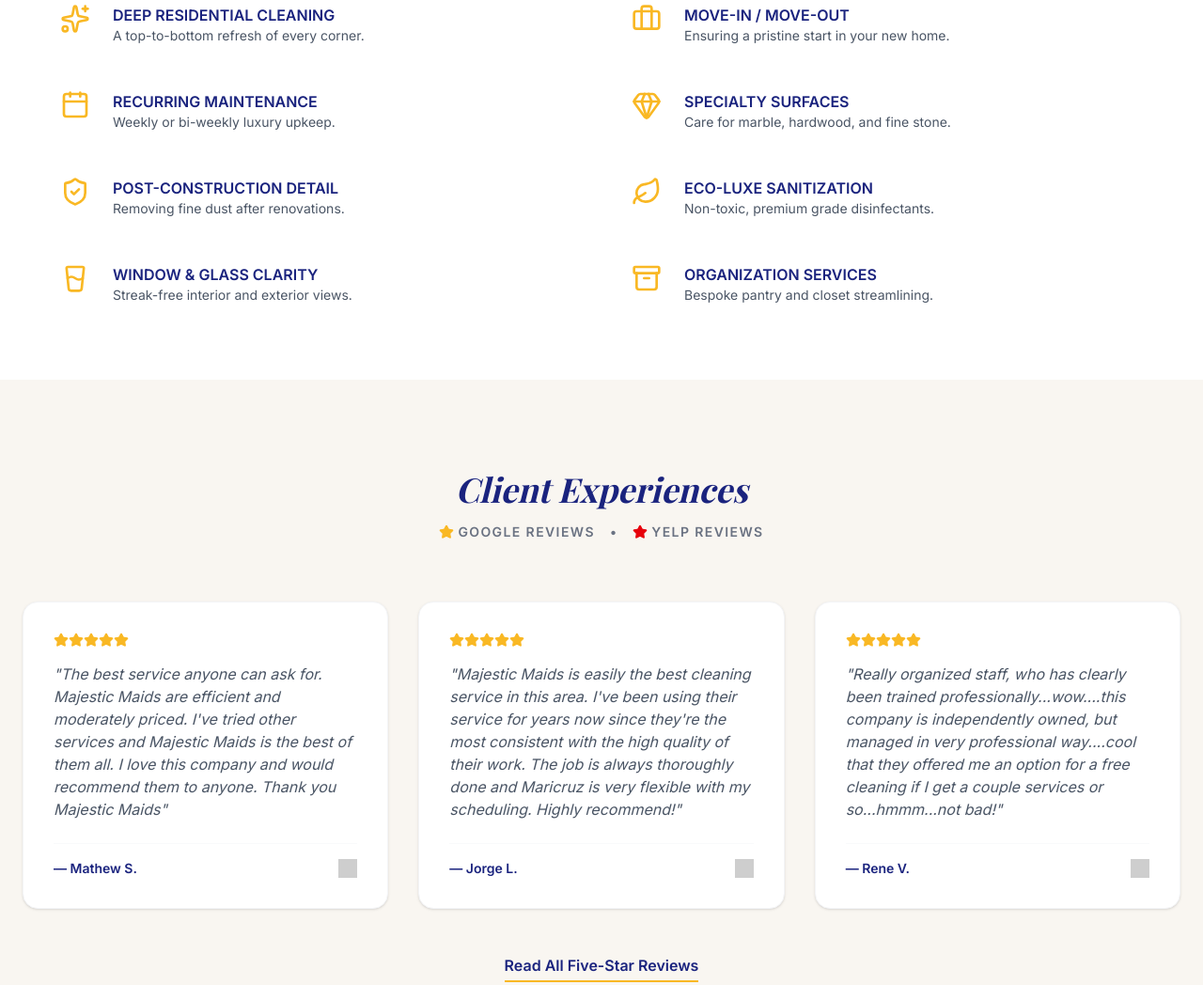
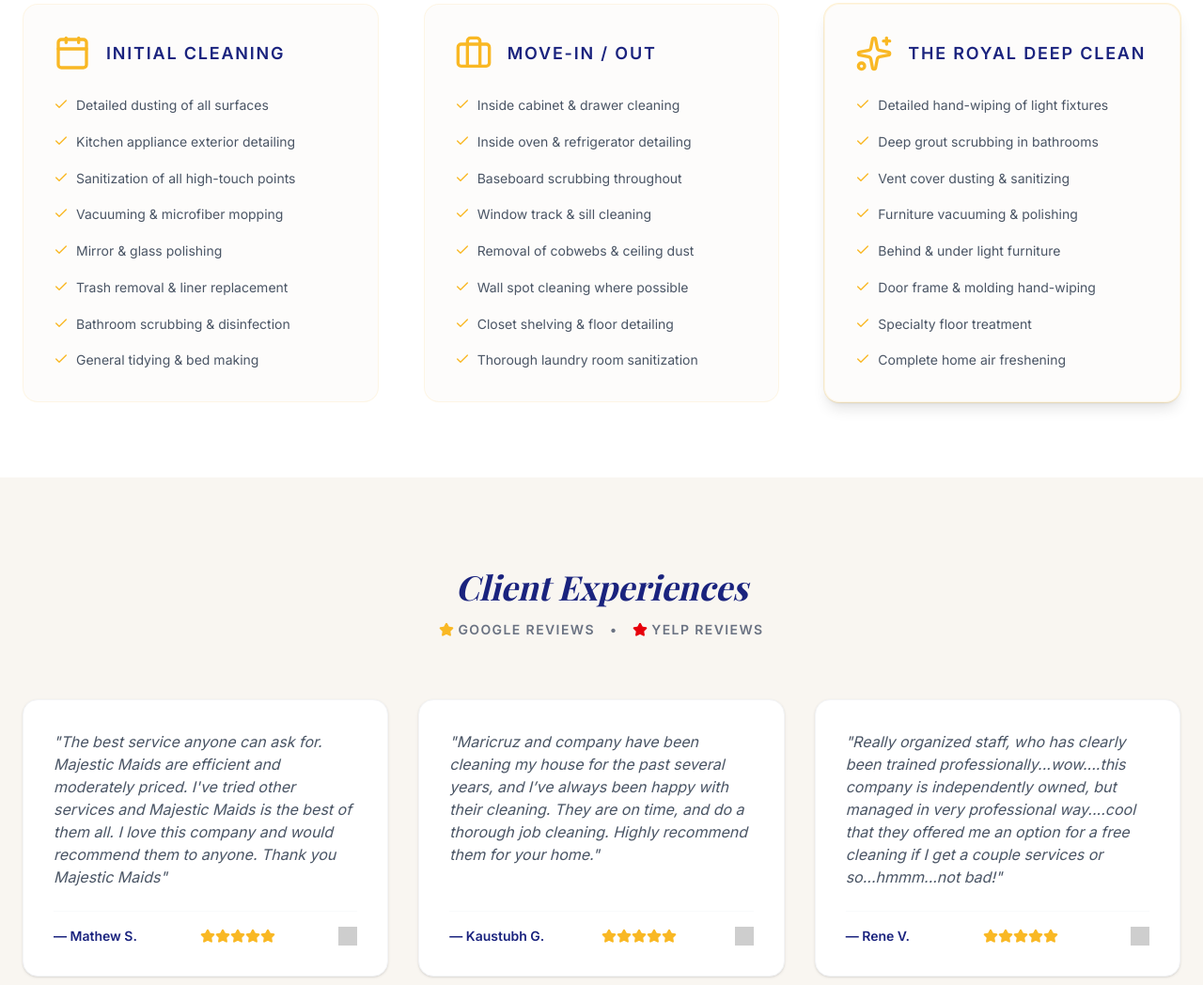
Before and after one commit to je-lopez/je-lopez.github.io, a website built with Vite: page index.html in a window 1280 px wide. Shown: the part 820-1868 px from the top of the page at 94% size. Built offline with nearby package versions, Linux system fonts and the light colour scheme; grey boxes are pictures that could not be loaded; files whose address does not match are found by name; a web font is replaced by a local one.

Commit message:
add context to Cleaning for a Reason section

```diff
--- a/index.html
+++ b/index.html
@@ -17,7 +17,6 @@
       <div id="nav-menu" class="hidden lg:flex space-x-8 font-medium items-center text-sm uppercase tracking-widest">
         <a href="#services" class="nav-link hover:text-brand-gold transition">Services</a>
         <a href="#reviews" class="nav-link hover:text-brand-gold transition">Reviews</a>
-        <a href="#mission" class="nav-link hover:text-brand-gold transition">Our Mission</a>
         <a href="#charity" class="nav-link hover:text-brand-gold transition">Cleaning for a Reason</a>
         <a href="#about" class="nav-link hover:text-brand-gold transition">About Us</a>
         <a href="#contact" class="bg-brand-gold text-brand-purple px-6 py-2 rounded-full font-bold hover:bg-white transition-all">Book Quote</a>
@@ -38,42 +37,57 @@
   <section id="services" class="py-20 bg-white reveal">
     <div class="container mx-auto px-6">
       <h3 class="text-4xl font-serif text-center mb-16">Our Services</h3>
-      <div class="grid md:grid-cols-2 gap-x-16 gap-y-12 max-w-6xl mx-auto">
-        <div class="space-y-12">
-          <div class="flex gap-6 items-start">
-            <i data-lucide="sparkles" class="text-brand-gold w-8 h-8 shrink-0"></i>
-            <div><h4 class="font-bold uppercase">Deep Residential Cleaning</h4><p class="text-gray-600 text-sm">A top-to-bottom refresh of every corner.</p></div>
+
+      <div class="grid lg:grid-cols-3 gap-12 max-w-7xl mx-auto">
+        <div class="p-8 rounded-2xl bg-brand-accent/30 border border-brand-gold/10 hover:shadow-md transition-shadow">
+          <div class="flex items-center gap-4 mb-6">
+            <i data-lucide="calendar" class="text-brand-gold w-10 h-10"></i>
+            <h4 class="font-bold uppercase tracking-widest text-lg">Initial Cleaning</h4>
           </div>
-          <div class="flex gap-6 items-start">
-            <i data-lucide="calendar" class="text-brand-gold w-8 h-8 shrink-0"></i>
-            <div><h4 class="font-bold uppercase">Recurring Maintenance</h4><p class="text-gray-600 text-sm">Weekly or bi-weekly luxury upkeep.</p></div>
+          <ul class="space-y-4 text-gray-600 text-sm leading-relaxed">
+            <li class="flex items-start gap-2"><i data-lucide="check" class="w-4 h-4 text-brand-gold mt-0.5"></i> Detailed dusting of all surfaces</li>
+            <li class="flex items-start gap-2"><i data-lucide="check" class="w-4 h-4 text-brand-gold mt-0.5"></i> Kitchen appliance exterior detailing</li>
+            <li class="flex items-start gap-2"><i data-lucide="check" class="w-4 h-4 text-brand-gold mt-0.5"></i> Sanitization of all high-touch points</li>
+            <li class="flex items-start gap-2"><i data-lucide="check" class="w-4 h-4 text-brand-gold mt-0.5"></i> Vacuuming & microfiber mopping</li>
+            <li class="flex items-start gap-2"><i data-lucide="check" class="w-4 h-4 text-brand-gold mt-0.5"></i> Mirror & glass polishing</li>
+            <li class="flex items-start gap-2"><i data-lucide="check" class="w-4 h-4 text-brand-gold mt-0.5"></i> Trash removal & liner replacement</li>
+            <li class="flex items-start gap-2"><i data-lucide="check" class="w-4 h-4 text-brand-gold mt-0.5"></i> Bathroom scrubbing & disinfection</li>
+            <li class="flex items-start gap-2"><i data-lucide="check" class="w-4 h-4 text-brand-gold mt-0.5"></i> General tidying & bed making</li>
+          </ul>
         </div>
-          <div class="flex gap-6 items-start">
-            <i data-lucide="shield-check" class="text-brand-gold w-8 h-8 shrink-0"></i>
-            <div><h4 class="font-bold uppercase">Post-Construction Detail</h4><p class="text-gray-600 text-sm">Removing fine dust after renovations.</p></div>
+
+        <div class="p-8 rounded-2xl bg-brand-accent/30 border border-brand-gold/10 hover:shadow-md transition-shadow">
+          <div class="flex items-center gap-4 mb-6">
+            <i data-lucide="briefcase" class="text-brand-gold w-10 h-10"></i>
+            <h4 class="font-bold uppercase tracking-widest text-lg">Move-In / Out</h4>
           </div>
-          <div class="flex gap-6 items-start">
-            <i data-lucide="glass-water" class="text-brand-gold w-8 h-8 shrink-0"></i>
-            <div><h4 class="font-bold uppercase">Window & Glass Clarity</h4><p class="text-gray-600 text-sm">Streak-free interior and exterior views.</p></div>
+          <ul class="space-y-4 text-gray-600 text-sm leading-relaxed">
+            <li class="flex items-start gap-2"><i data-lucide="check" class="w-4 h-4 text-brand-gold mt-0.5"></i> Inside cabinet & drawer cleaning</li>
+            <li class="flex items-start gap-2"><i data-lucide="check" class="w-4 h-4 text-brand-gold mt-0.5"></i> Inside oven & refrigerator detailing</li>
+            <li class="flex items-start gap-2"><i data-lucide="check" class="w-4 h-4 text-brand-gold mt-0.5"></i> Baseboard scrubbing throughout</li>
+            <li class="flex items-start gap-2"><i data-lucide="check" class="w-4 h-4 text-brand-gold mt-0.5"></i> Window track & sill cleaning</li>
+            <li class="flex items-start gap-2"><i data-lucide="check" class="w-4 h-4 text-brand-gold mt-0.5"></i> Removal of cobwebs & ceiling dust</li>
+            <li class="flex items-start gap-2"><i data-lucide="check" class="w-4 h-4 text-brand-gold mt-0.5"></i> Wall spot cleaning where possible</li>
+            <li class="flex items-start gap-2"><i data-lucide="check" class="w-4 h-4 text-brand-gold mt-0.5"></i> Closet shelving & floor detailing</li>
+            <li class="flex items-start gap-2"><i data-lucide="check" class="w-4 h-4 text-brand-gold mt-0.5"></i> Thorough laundry room sanitization</li>
+          </ul>
         </div>
+
+        <div class="p-8 rounded-2xl bg-brand-accent/30 border border-brand-gold/10 shadow-lg ring-1 ring-brand-gold/20">
+          <div class="flex items-center gap-4 mb-6">
+            <i data-lucide="sparkles" class="text-brand-gold w-10 h-10"></i>
+            <h4 class="font-bold uppercase tracking-widest text-lg">The Royal Deep Clean</h4>
           </div>
-        <div class="space-y-12">
-          <div class="flex gap-6 items-start">
-            <i data-lucide="briefcase" class="text-brand-gold w-8 h-8 shrink-0"></i>
-            <div><h4 class="font-bold uppercase">Move-In / Move-Out</h4><p class="text-gray-600 text-sm">Ensuring a pristine start in your new home.</p></div>
-          </div>
-          <div class="flex gap-6 items-start">
-            <i data-lucide="gem" class="text-brand-gold w-8 h-8 shrink-0"></i>
-            <div><h4 class="font-bold uppercase">Specialty Surfaces</h4><p class="text-gray-600 text-sm">Care for marble, hardwood, and fine stone.</p></div>
-          </div>
-          <div class="flex gap-6 items-start">
-            <i data-lucide="leaf" class="text-brand-gold w-8 h-8 shrink-0"></i>
-            <div><h4 class="font-bold uppercase">Eco-Luxe Sanitization</h4><p class="text-gray-600 text-sm">Non-toxic, premium grade disinfectants.</p></div>
-          </div>
-          <div class="flex gap-6 items-start">
-            <i data-lucide="archive" class="text-brand-gold w-8 h-8 shrink-0"></i>
-            <div><h4 class="font-bold uppercase">Organization Services</h4><p class="text-gray-600 text-sm">Bespoke pantry and closet streamlining.</p></div>
-          </div>
+          <ul class="space-y-4 text-gray-600 text-sm leading-relaxed">
+            <li class="flex items-start gap-2"><i data-lucide="check" class="w-4 h-4 text-brand-gold mt-0.5"></i> Detailed hand-wiping of light fixtures</li>
+            <li class="flex items-start gap-2"><i data-lucide="check" class="w-4 h-4 text-brand-gold mt-0.5"></i> Deep grout scrubbing in bathrooms</li>
+            <li class="flex items-start gap-2"><i data-lucide="check" class="w-4 h-4 text-brand-gold mt-0.5"></i> Vent cover dusting & sanitizing</li>
+            <li class="flex items-start gap-2"><i data-lucide="check" class="w-4 h-4 text-brand-gold mt-0.5"></i> Furniture vacuuming & polishing</li>
+            <li class="flex items-start gap-2"><i data-lucide="check" class="w-4 h-4 text-brand-gold mt-0.5"></i> Behind & under light furniture</li>
+            <li class="flex items-start gap-2"><i data-lucide="check" class="w-4 h-4 text-brand-gold mt-0.5"></i> Door frame & molding hand-wiping</li>
+            <li class="flex items-start gap-2"><i data-lucide="check" class="w-4 h-4 text-brand-gold mt-0.5"></i> Specialty floor treatment</li>
+            <li class="flex items-start gap-2"><i data-lucide="check" class="w-4 h-4 text-brand-gold mt-0.5"></i> Complete home air freshening</li>
+          </ul>
         </div>
       </div>
     </div>
@@ -93,56 +107,56 @@
       <div class="grid md:grid-cols-3 gap-8">
         <div class="bg-white p-8 rounded-2xl shadow-sm border border-gray-100 flex flex-col justify-between h-full hover:shadow-md transition-shadow">
           <div>
-            <div class="flex text-brand-gold mb-4">
+            <p class="text-gray-600 italic mb-6">"The best service anyone can ask for. Majestic Maids are efficient and
+              moderately priced. I've tried other services and Majestic Maids is the best of them all. I love this company
+              and would recommend them to anyone. Thank you Majestic Maids"</p>
+          </div>
+          <div class="flex items-center justify-between border-t border-gray-50 pt-4">
+            <span class="font-bold text-brand-purple text-sm">— Mathew S.</span>
+            <div class="flex text-brand-gold">
               <i data-lucide="star" class="fill-brand-gold w-4 h-4"></i>
               <i data-lucide="star" class="fill-brand-gold w-4 h-4"></i>
               <i data-lucide="star" class="fill-brand-gold w-4 h-4"></i>
               <i data-lucide="star" class="fill-brand-gold w-4 h-4"></i>
               <i data-lucide="star" class="fill-brand-gold w-4 h-4"></i>
             </div>
-            <p class="text-gray-600 italic mb-6">"The best service anyone can ask for. Majestic Maids are efficient and
-              moderately priced. I've tried other services and Majestic Maids is the best of them all. I love this company
-              and would recommend them to anyone. Thank you Majestic Maids"</p>
-          </div>
-          <div class="flex items-center justify-between border-t border-gray-50 pt-4">
-            <span class="font-bold text-brand-purple text-sm">— Mathew S.</span>
             <img src="https://cdn-icons-png.flaticon.com/512/2991/2991148.png" class="w-5 h-5 opacity-50" alt="Google">
           </div>
         </div>
 
         <div class="bg-white p-8 rounded-2xl shadow-sm border border-gray-100 flex flex-col justify-between h-full hover:shadow-md transition-shadow">
           <div>
-            <div class="flex text-brand-gold mb-4">
+            <p class="text-gray-600 italic mb-6">"Maricruz and company have been cleaning my house for the past several years,
+              and I’ve always been happy with their cleaning. They are on time, and do a thorough job cleaning. Highly recommend
+              them for your home."</p>
+          </div>
+          <div class="flex items-center justify-between border-t border-gray-50 pt-4">
+          <span class="font-bold text-brand-purple text-sm">— Kaustubh G.</span>
+            <div class="flex text-brand-gold">
               <i data-lucide="star" class="fill-brand-gold w-4 h-4"></i>
               <i data-lucide="star" class="fill-brand-gold w-4 h-4"></i>
               <i data-lucide="star" class="fill-brand-gold w-4 h-4"></i>
               <i data-lucide="star" class="fill-brand-gold w-4 h-4"></i>
               <i data-lucide="star" class="fill-brand-gold w-4 h-4"></i>
             </div>
-            <p class="text-gray-600 italic mb-6">"Majestic Maids is easily the best cleaning service in this area. I've been
-              using their service for years now since they're the most consistent with the high quality of their work. The job
-              is always thoroughly done and Maricruz is very flexible with my scheduling. Highly recommend!"</p>
-          </div>
-          <div class="flex items-center justify-between border-t border-gray-50 pt-4">
-            <span class="font-bold text-brand-purple text-sm">— Jorge L.</span>
             <img src="https://cdn-icons-png.flaticon.com/512/2991/2991148.png" class="w-5 h-5 opacity-50" alt="Google">
           </div>
         </div>
 
         <div class="bg-white p-8 rounded-2xl shadow-sm border border-gray-100 flex flex-col justify-between h-full hover:shadow-md transition-shadow">
           <div>
-            <div class="flex text-brand-gold mb-4">
+            <p class="text-gray-600 italic mb-6">"Really organized staff, who has clearly been trained professionally...wow....this company is independently owned, but
+              managed in very professional way....cool that they offered me an option for a free cleaning if I get a couple services or so...hmmm...not bad!"</p>
+          </div>
+          <div class="flex items-center justify-between border-t border-gray-50 pt-4">
+            <span class="font-bold text-brand-purple text-sm">— Rene V.</span>
+            <div class="flex text-brand-gold">
               <i data-lucide="star" class="fill-brand-gold w-4 h-4"></i>
               <i data-lucide="star" class="fill-brand-gold w-4 h-4"></i>
               <i data-lucide="star" class="fill-brand-gold w-4 h-4"></i>
               <i data-lucide="star" class="fill-brand-gold w-4 h-4"></i>
               <i data-lucide="star" class="fill-brand-gold w-4 h-4"></i>
             </div>
-            <p class="text-gray-600 italic mb-6">"Really organized staff, who has clearly been trained professionally...wow....this company is independently owned, but
-              managed in very professional way....cool that they offered me an option for a free cleaning if I get a couple services or so...hmmm...not bad!"</p>
-          </div>
-          <div class="flex items-center justify-between border-t border-gray-50 pt-4">
-            <span class="font-bold text-brand-purple text-sm">— Rene V.</span>
             <img src="https://cdn-icons-png.flaticon.com/512/174/174882.png" class="w-5 h-5 opacity-50" alt="Yelp">
           </div>
         </div>
@@ -161,11 +175,37 @@
     <div class="text-center mb-10">
       <h3 class="text-4xl font-serif italic text-brand-purple">What is Cleaning For A Reason?</h3>
     </div>
-      <div class="flex flex-col md:flex-row items-center justify-center gap-10">
+    <div class="flex flex-col md:flex-row items-center justify-center gap-10 mb-16">
       <img src="/cleaning-for-reason.png" alt="Cleaning For A Reason" class="h-44 opacity-90">
-        <p class="text-lg text-brand-purple font-medium italic text-center md:text-left max-w-lg">
-          Proudly providing free house cleaning for cancer patients in our surrounding communities.
+      <p class="text-gray-600 mb-6 leading-relaxed">
+        Cleaning for a Reason is a 501(c)(3) nonprofit organization that offers free home cleaning to cancer patients in the
+        United States and Canada. Our goal is to remove the burden of cleaning and allow those recovering from surgery, in
+        active treatment, or in hospice to focus on their health and spending valuable time with loved ones.
       </p>
+    </div>
+
+    <div class="bg-brand-accent rounded-3xl p-12 max-w-6xl mx-auto shadow-sm">
+      <h4 class="text-center font-bold text-lg mb-12 text-black">Since its founding in 2006, Cleaning for a Reason has:</h4>
+
+      <div class="grid grid-cols-1 md:grid-cols-3 gap-8 text-center">
+        <div class="flex flex-col items-center">
+          <i data-lucide="heart" class="w-16 h-16 text-brand-purple fill-brand-purple mb-4"></i>
+          <span class="text-4xl font-bold text-gray-800 mb-2">65,082</span>
+          <p class="text-lg font-medium text-gray-600">Patients Served</p>
+        </div>
+
+        <div class="flex flex-col items-center border-y md:border-y-0 md:border-x border-gray-200 py-8 md:py-0">
+          <i data-lucide="piggy-bank" class="w-16 h-16 text-brand-purple fill-brand-purple mb-4"></i>
+          <span class="text-4xl font-bold text-gray-800 mb-2">$23,188,281</span>
+          <p class="text-lg font-medium text-gray-600">Donated Cleanings</p>
+        </div>
+
+        <div class="flex flex-col items-center">
+          <i data-lucide="users" class="w-16 h-16 text-brand-purple fill-brand-purple mb-4"></i>
+          <span class="text-4xl font-bold text-gray-800 mb-2">1,400</span>
+          <p class="text-lg font-medium text-gray-600">Partnered Cleaning Companies</p>
+        </div>
+      </div>
     </div>
     </div>
 </section>
--- a/src/style.css
+++ b/src/style.css
@@ -36,7 +36,7 @@
   transform: translateY(0);
 }
 
-.logo-large { height: 80px; width: auto; }
+.logo-large { height: 120px; width: auto; }
 .logo-small { height: 55px; width: auto; }
 
 .nav-transparent #nav-logo, #footer-logo {
```
Lines whose indentation alone changed are shown as unchanged.
